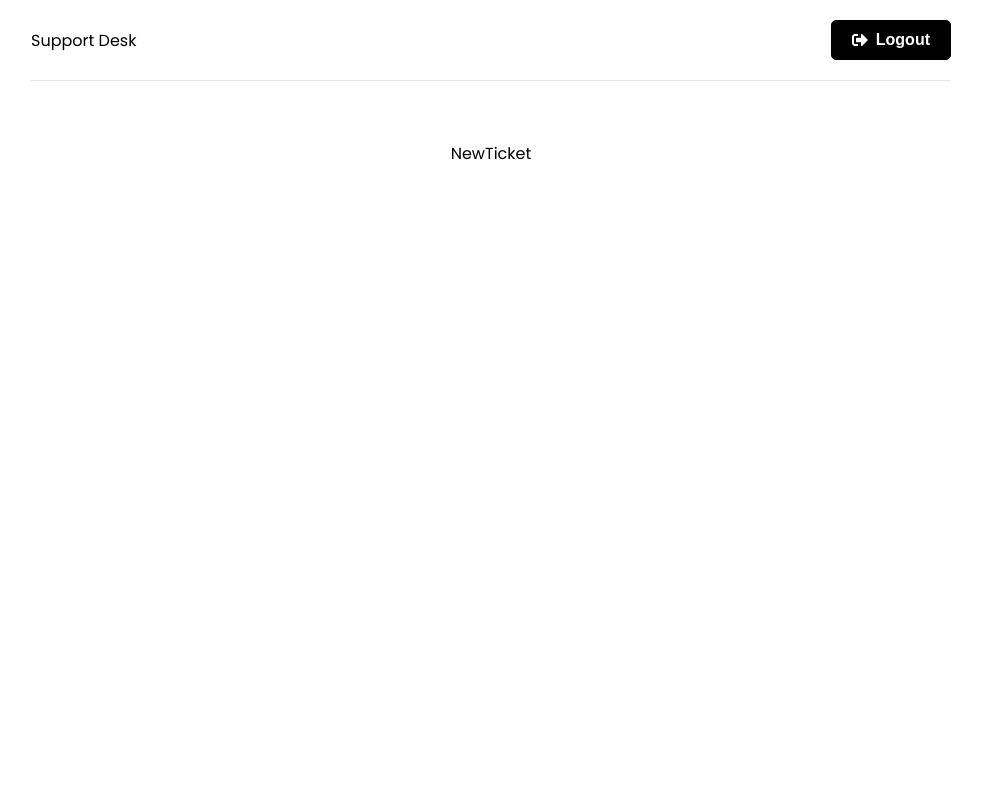
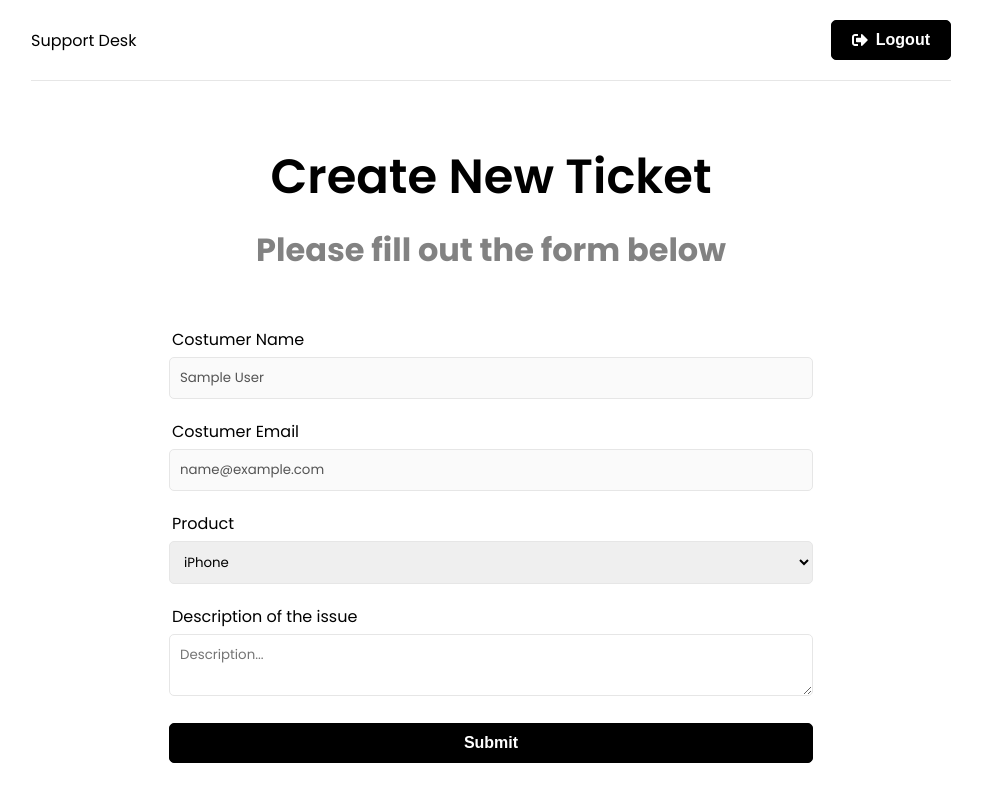
Before and after one commit to ozanisgor/MERN-support-desk-app, a React (Create React App) app in the folder frontend/: page /new-ticket in a window 1280 px wide. Shown: the whole page, without its empty margins (149-1131 px from the left). Built offline with nearby package versions, Linux system fonts and the light colour scheme; sample sign-in values are in the browser's storage.

Commit message:
add: New Ticket Form

```diff
--- a/frontend/src/pages/NewTicket.jsx
+++ b/frontend/src/pages/NewTicket.jsx
@@ -1,4 +1,75 @@
+import { useState } from 'react'
+import { useSelector } from 'react-redux'
+
 function NewTicket() {
-  return <div>NewTicket</div>
+  const { user } = useSelector(state => state.auth)
+  const [name] = useState(user.name)
+  const [email] = useState(user.email)
+  const [product, setProduct] = useState('iPhone')
+  const [description, setDescription] = useState('')
+
+  const onSubmit = e => {
+    e.preventDefault()
+  }
+
+  return (
+    <>
+      <section className="heading">
+        <h1>Create New Ticket</h1>
+        <p>Please fill out the form below</p>
+      </section>
+
+      <section className="form">
+        <div className="form-group">
+          <label htmlFor="name">Costumer Name</label>
+          <input
+            type="text"
+            className="form-control"
+            value={name}
+            disabled
+          />
+        </div>
+        <div className="form-group">
+          <label htmlFor="email">Costumer Email</label>
+          <input
+            type="text"
+            className="form-control"
+            value={email}
+            disabled
+          />
+        </div>
+        <form onSubmit={onSubmit}>
+          <div className="form-group">
+            <label htmlFor="product">Product</label>
+            <select
+              name="product"
+              id="product"
+              value={product}
+              onChange={e => setProduct(e.target.value)}
+            >
+              <option value="iPhone">iPhone</option>
+              <option value="Macbook Pro">Macbook Pro</option>
+              <option value="iMac">iMac</option>
+              <option value="iPad">iPad</option>
+            </select>
+          </div>
+          <div className="form-group">
+            <label htmlFor="description">Description of the issue</label>
+            <textarea
+              name="description"
+              id="description"
+              className="form-control"
+              placeholder="Description..."
+              value={description}
+              onChange={e => setDescription(e.target.value)}
+            ></textarea>
+          </div>
+          <div className="form-group">
+            <button className="btn btn-block">Submit</button>
+          </div>
+        </form>
+      </section>
+    </>
+  )
 }
 export default NewTicket
```
